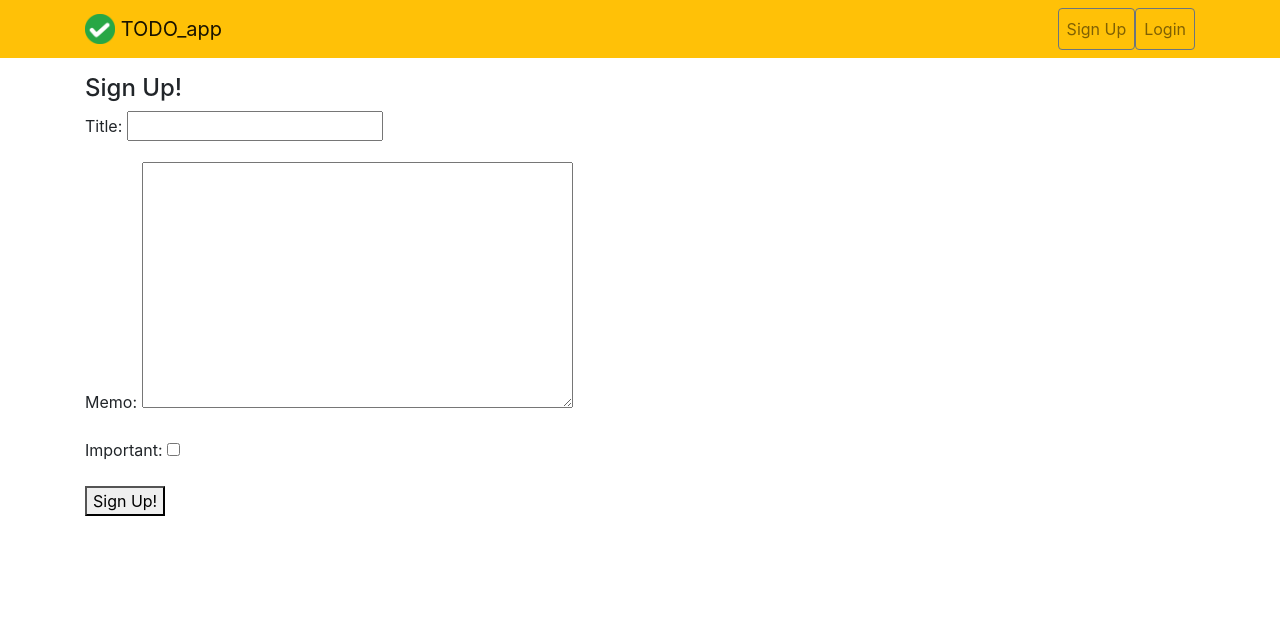
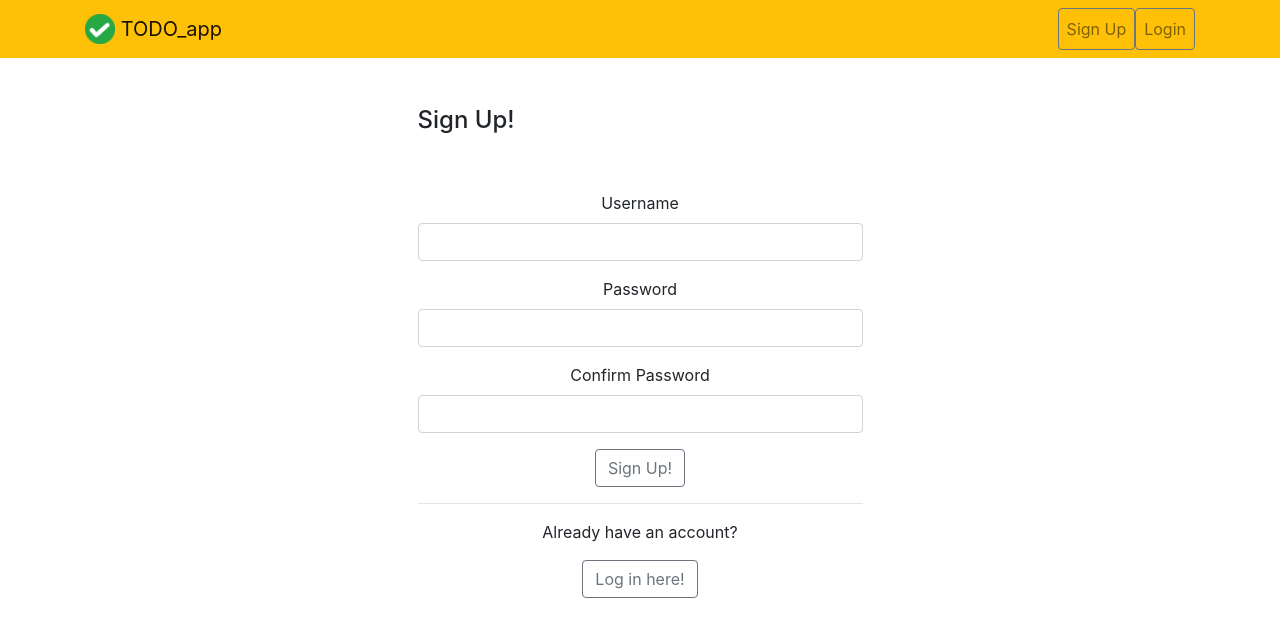
Before and after one commit to JaworskiAleksander/TODO_app, a Django app: template TODO/templates/TODO/signupuser.html in a window 1280 px wide. Shown: the top 637 px of the page. Run offline with Django 3.2, Linux system fonts and the light colour scheme; the template is opened without the code that fills it: values that come from a table or form of the project are taken from there, others are empty; some libraries are stand-ins or nearby versions.

Commit message:
bootstrapped signupuser.html template

```diff
--- a/TODO/templates/TODO/signupuser.html
+++ b/TODO/templates/TODO/signupuser.html
@@ -2,14 +2,43 @@
 
 {% block content %}
 
+<div class="row justify-content-center mt-5">
+    <div class="col-md-5">
+        <h4>Sign Up!</h4>
+    </div>
+</div>
 
-<h4>Sign Up!</h4>
-{% if error_msg %}
-<h2> {{ error_msg }}</h2>
-{% endif %}
-<form action="" method="post">
-    {% csrf_token %}
-    {{ form.as_p }}
-    <button type="submit">Sign Up!</button>
-</form>
+<div class="row justify-content-center mt-5">
+    <div class="col-md-5">
+        {% if error_msg %}
+        <div class="alert alert-danger" role="alert">
+            {{ error_msg }}
+        </div>
+        {% endif %}
+
+        <form action="" method="post" class="text-center">
+            {% csrf_token %}
+            <div class="form-group">
+                <label for="username">Username</label>
+                <input type="text" name="username" class="form-control" id="username">
+            </div>
+            <div class="form-group">
+                <label for="password1">Password</label>
+                <input type="password" name="password1" class="form-control" id="password1">
+            </div>
+            <div class="form-group">
+                <label for="password2">Confirm Password</label>
+                <input type="password" name="password2" class="form-control" id="password2">
+            </div>
+            <button type="submit" class="btn btn-outline-secondary">Sign Up!</button>
+        </form>
+        <hr>
+        <div class="text-center">
+            Already have an account?
+            <p></p>
+            <a href="{% url 'loginuser' %}" class="btn btn-outline-secondary">Log in here!</a>
+        </div>
+    </div>
+</div>
+
 {% endblock %}
```
